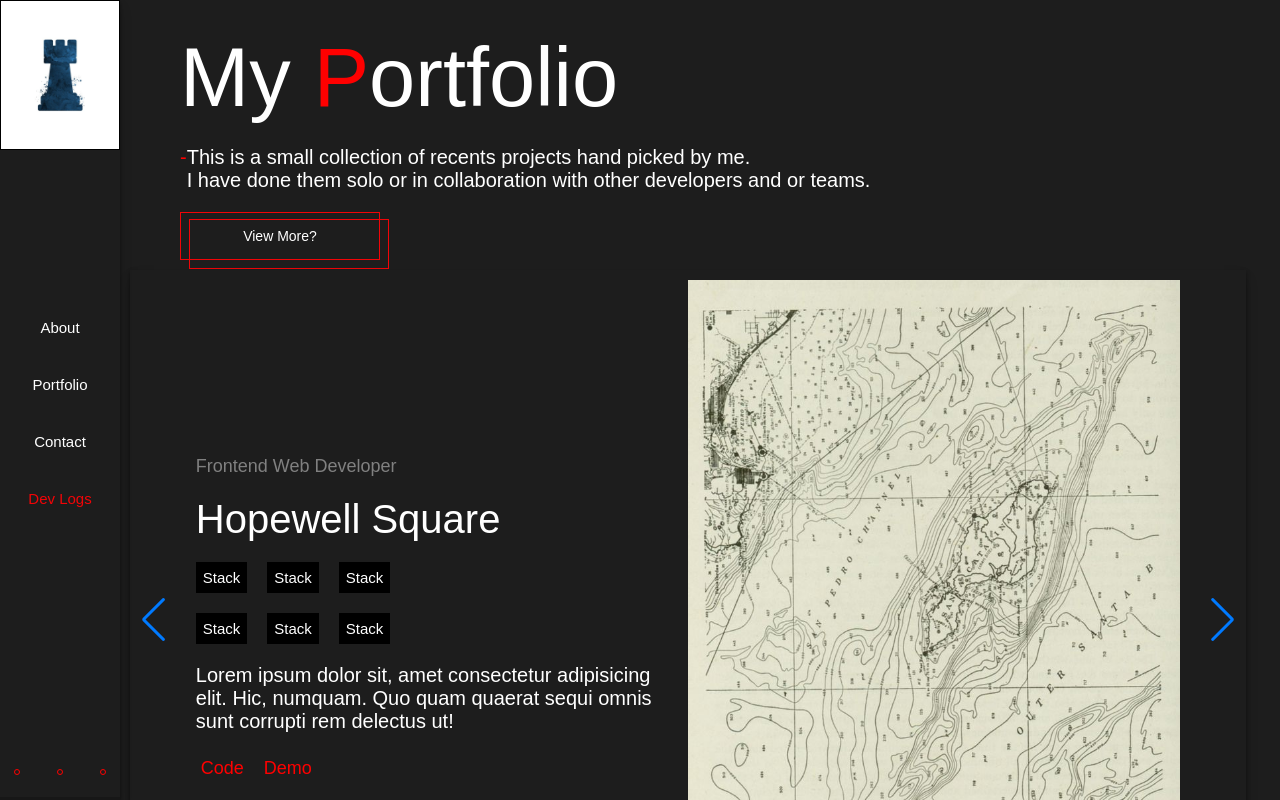
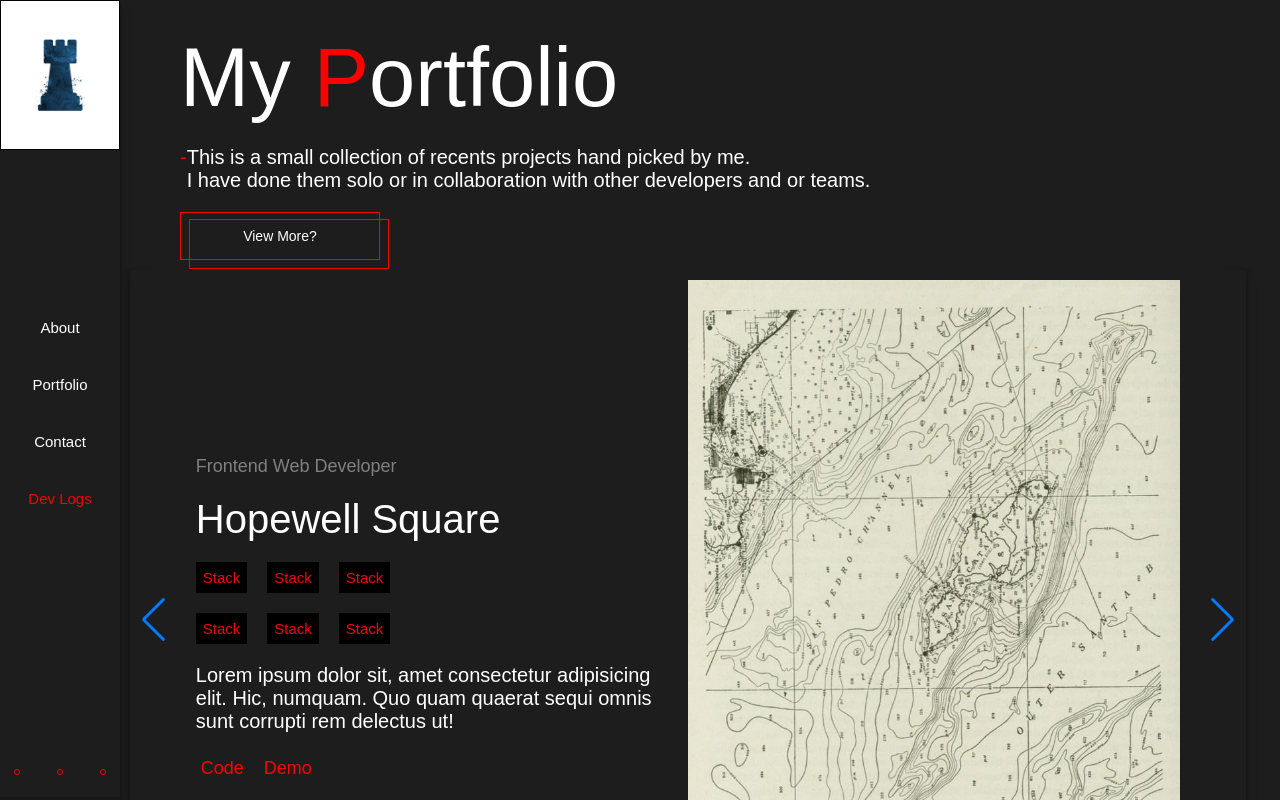
Before and after one commit to Dev-Rook/rookhub, a React (Create React App) app: page /Portfolio in a window 1280 px wide. Shown: the top 800 px of the page. Built offline with nearby package versions, Linux system fonts and the light colour scheme; a web font is replaced by a local one.

Commit message:
Stack color red

```diff
--- a/src/Components/Projects/Styles/Project.css
+++ b/src/Components/Projects/Styles/Project.css
@@ -47,7 +47,7 @@
   transform: 0.3s;
 }
 .Project-Wrapper .Info-Section .Tools-Container .Tool .Tool-Text {
-  color: white;
+  color: #f20407;
   font-family: sans-serif;
   font-size: 15px;
   font-weight: 400;
--- a/src/Components/Projects/Styles/Project.scss
+++ b/src/Components/Projects/Styles/Project.scss
@@ -69,7 +69,7 @@
                 transform: .3s;
 
                 .Tool-Text {
-                    color: white;
+                    color: #f20407;
                     font-family: sans-serif;
                     font-size: 15px;
                     font-weight: 400;
```
Also changed, not shown: 1 other file (tests, documents, lock files or other folders).
